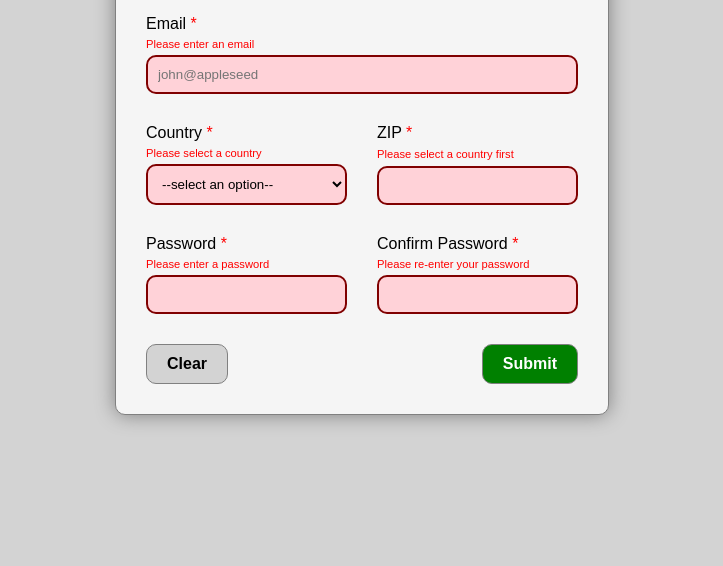
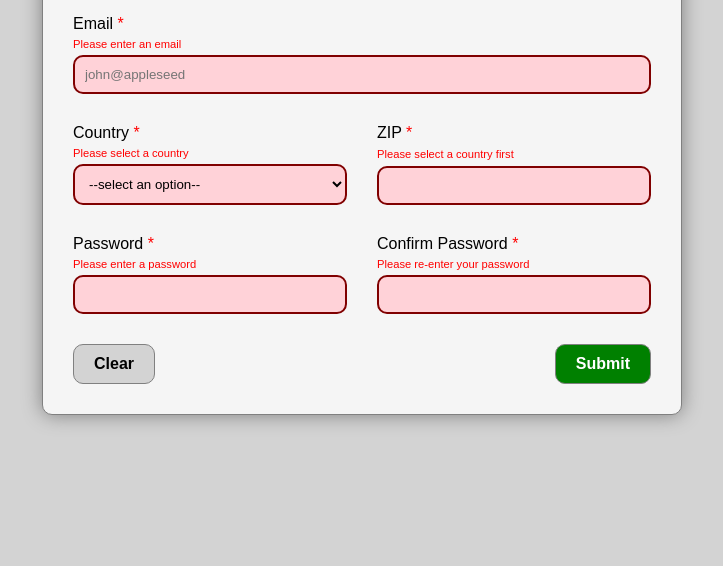
Before and after one commit to strallia/form-validation-with-js, a website built with webpack: page src/index.html in a window 1280 px wide. Shown: the part 234-800 px from the top of the page, without its empty margins (278-1001 px from the left). Built offline with nearby package versions, Linux system fonts and the light colour scheme.

Commit message:
Restrict width of card-container

```diff
--- a/src/styles.css
+++ b/src/styles.css
@@ -29,6 +29,7 @@ button,
   padding: 30px;
   background-color: whitesmoke;
   box-shadow: 0 0 20px grey;
+  width: clamp(400px, 50%, 80%);
 
   display: grid;
   grid-template-rows: auto 1fr;
```
